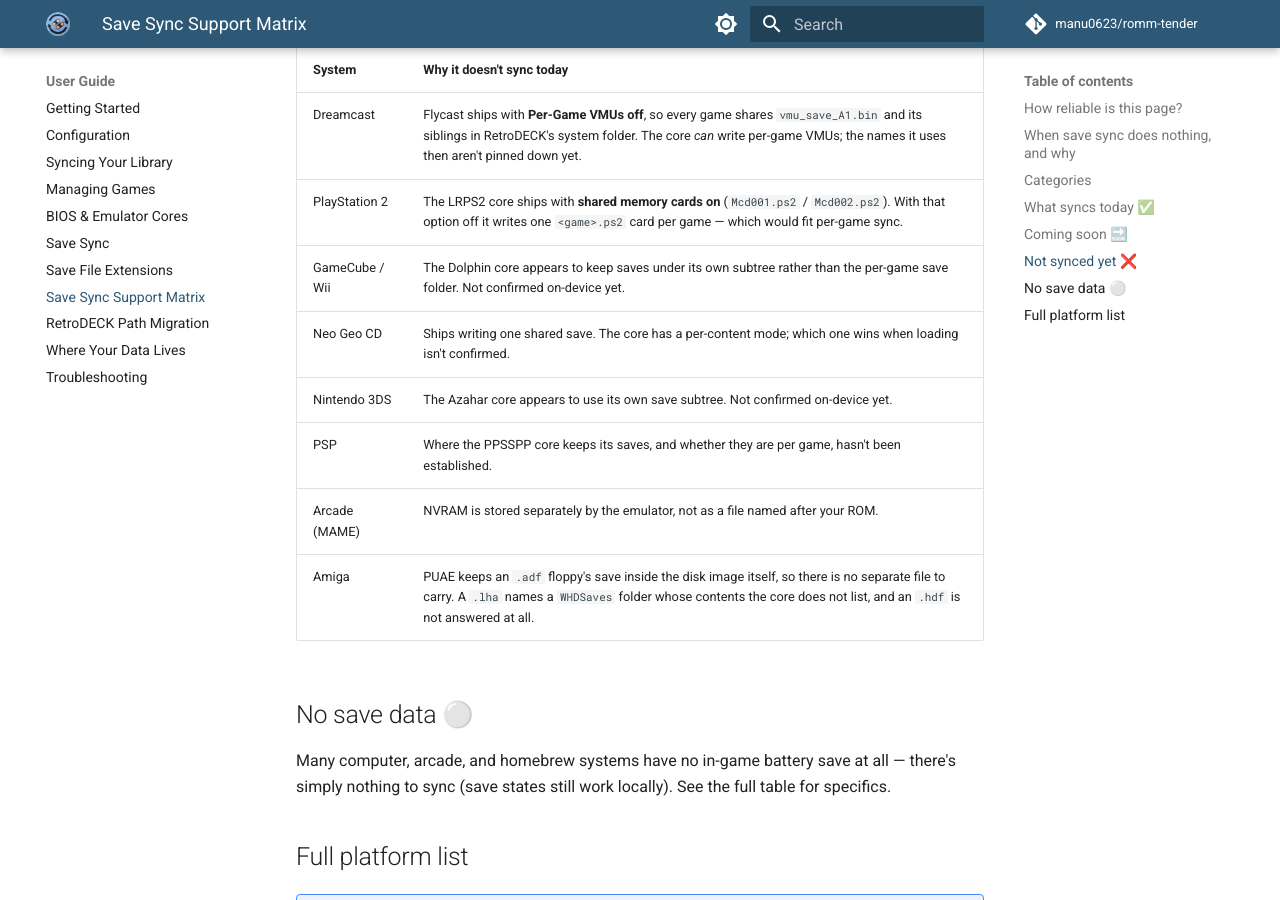
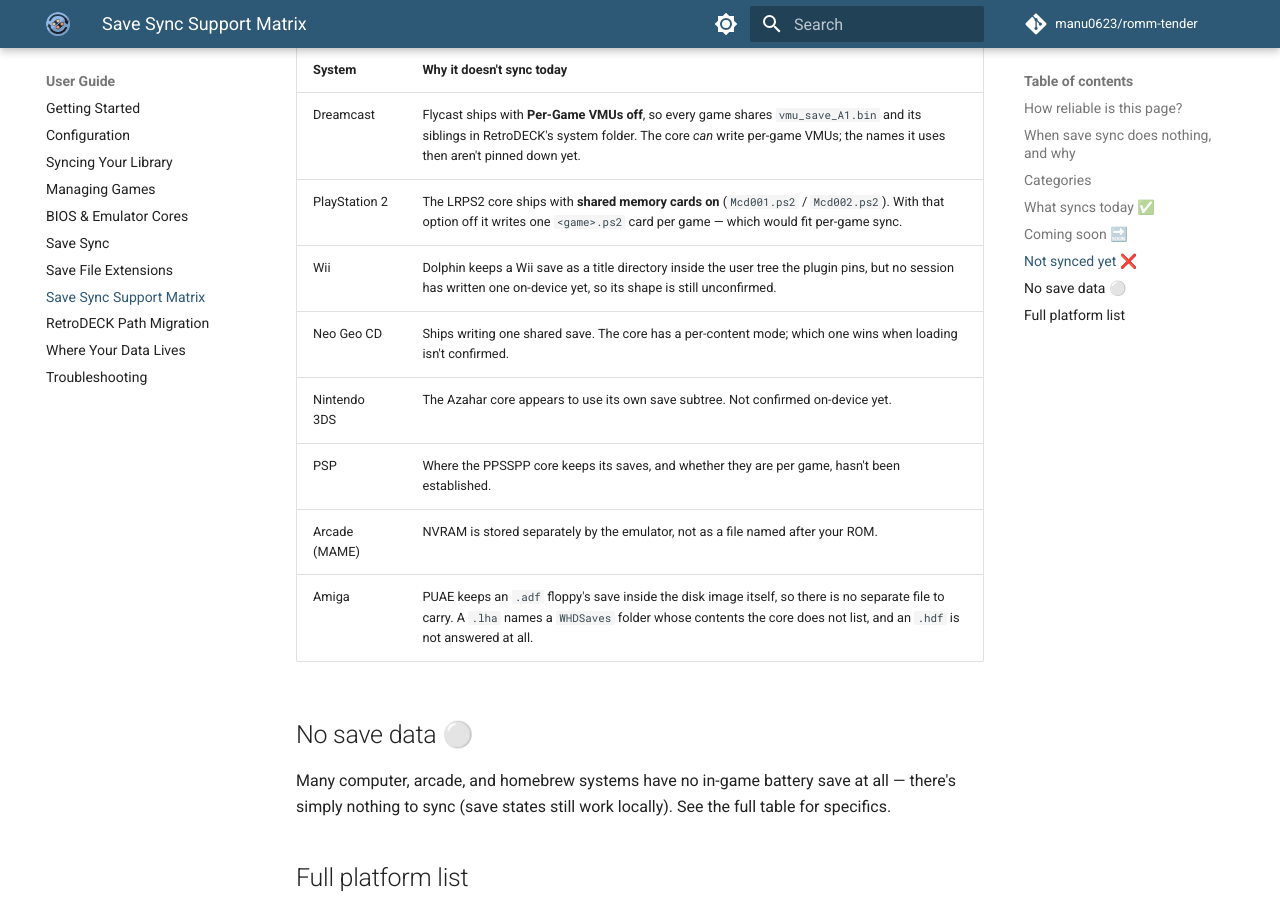
Before and after one commit to manu0623/arcoon-deck, an MkDocs documentation site: the page built from docs/user-guide/save-sync-support-matrix.md, in a window 1280 px wide and 900 px high, scrolled down 3266 px. Built offline with MkDocs 1.6.1 and Material for MkDocs 9.7.7, drawn with Linux system fonts in a browser that asks for light colours; comment, search, counter and statistics services are not loaded.

Commit message:
Record GameCube as synced and leave Wii unconfirmed
Both directions were verified on the reference Deck: a card entry uploads, and a card
holding nothing restores byte-identical from the server. Wii still has no measured save
shape, so its note now says exactly that instead of blaming the Dolphin subtree.

```diff
--- a/docs/user-guide/save-sync-support-matrix.md
+++ b/docs/user-guide/save-sync-support-matrix.md
@@ -102,7 +102,7 @@ release.
 | -------------- | ----------------------------------------------------------------------------------------------------------------------------------------------------------------------------------------------------------------------- |
 | Dreamcast      | Flycast ships with **Per-Game VMUs off**, so every game shares `vmu_save_A1.bin` and its siblings in RetroDECK's system folder. The core _can_ write per-game VMUs; the names it uses then aren't pinned down yet.      |
 | PlayStation 2  | The LRPS2 core ships with **shared memory cards on** (`Mcd001.ps2` / `Mcd002.ps2`). With that option off it writes one `<game>.ps2` card per game — which would fit per-game sync.                                      |
-| GameCube / Wii | The Dolphin core appears to keep saves under its own subtree rather than the per-game save folder. Not confirmed on-device yet.                                                                                         |
+| Wii            | Dolphin keeps a Wii save as a title directory inside the user tree the plugin pins, but no session has written one on-device yet, so its shape is still unconfirmed.                                                     |
 | Neo Geo CD     | Ships writing one shared save. The core has a per-content mode; which one wins when loading isn't confirmed.                                                                                                            |
 | Nintendo 3DS   | The Azahar core appears to use its own save subtree. Not confirmed on-device yet.                                                                                                                                       |
 | PSP            | Where the PPSSPP core keeps its saves, and whether they are per game, hasn't been established.                                                                                                                          |
@@ -144,7 +144,6 @@ states still work locally). See the full table for specifics.
     | `gamate` | ❌ | Saves are stored separately by the emulator (MAME) |
     | `gameandwatch` | ❌ | Saves are stored separately by the emulator (MAME) |
     | `gamecom` | ❌ | Saves are stored separately by the emulator (MAME) |
-    | `gc` | ❌ | Dolphin core's own save subtree — not confirmed on-device |
     | `gmaster` | ❌ | Saves are stored separately by the emulator (MAME) |
     | `gx4000` | ❌ | Not synced |
     | `laserdisc` | ❌ | Saves are stored separately by the emulator (MAME) |
@@ -194,6 +193,7 @@ states still work locally). See the full table for specifics.
     | `gb` | ✅ | Synced |
     | `gba` | ✅ | Synced |
     | `gbc` | ✅ | Synced |
+    | `gc` | ✅ | Dolphin's GameCube card folder in GCI mode (`GC/<region>/Card A`); the entry is chosen by the disc's own game code, and a card holding nothing yet still restores from the server |
     | `genesis` | ✅ | Synced |
     | `mark3` | ✅ | Synced |
     | `mastersystem` | ✅ | Synced |
```
